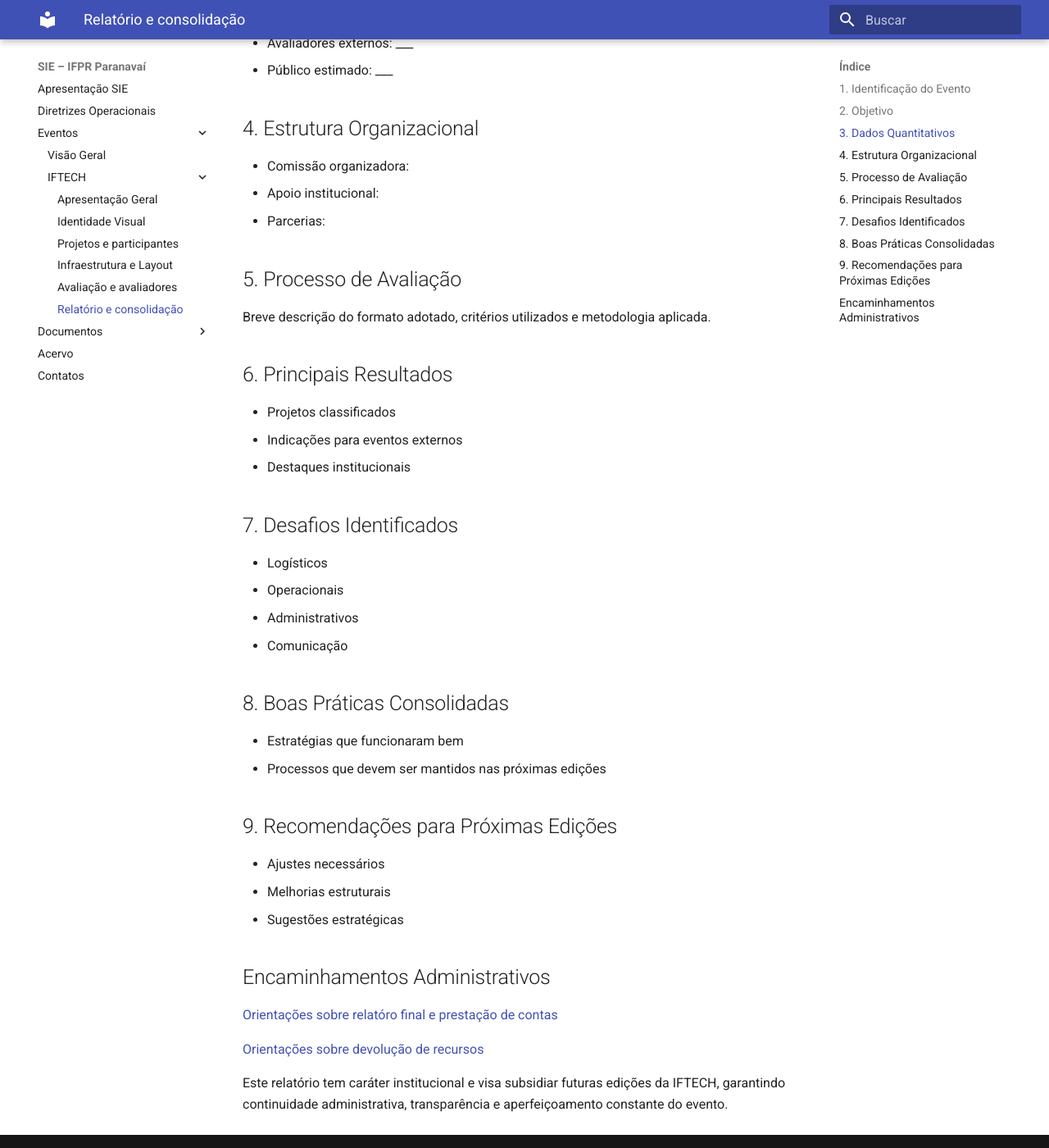
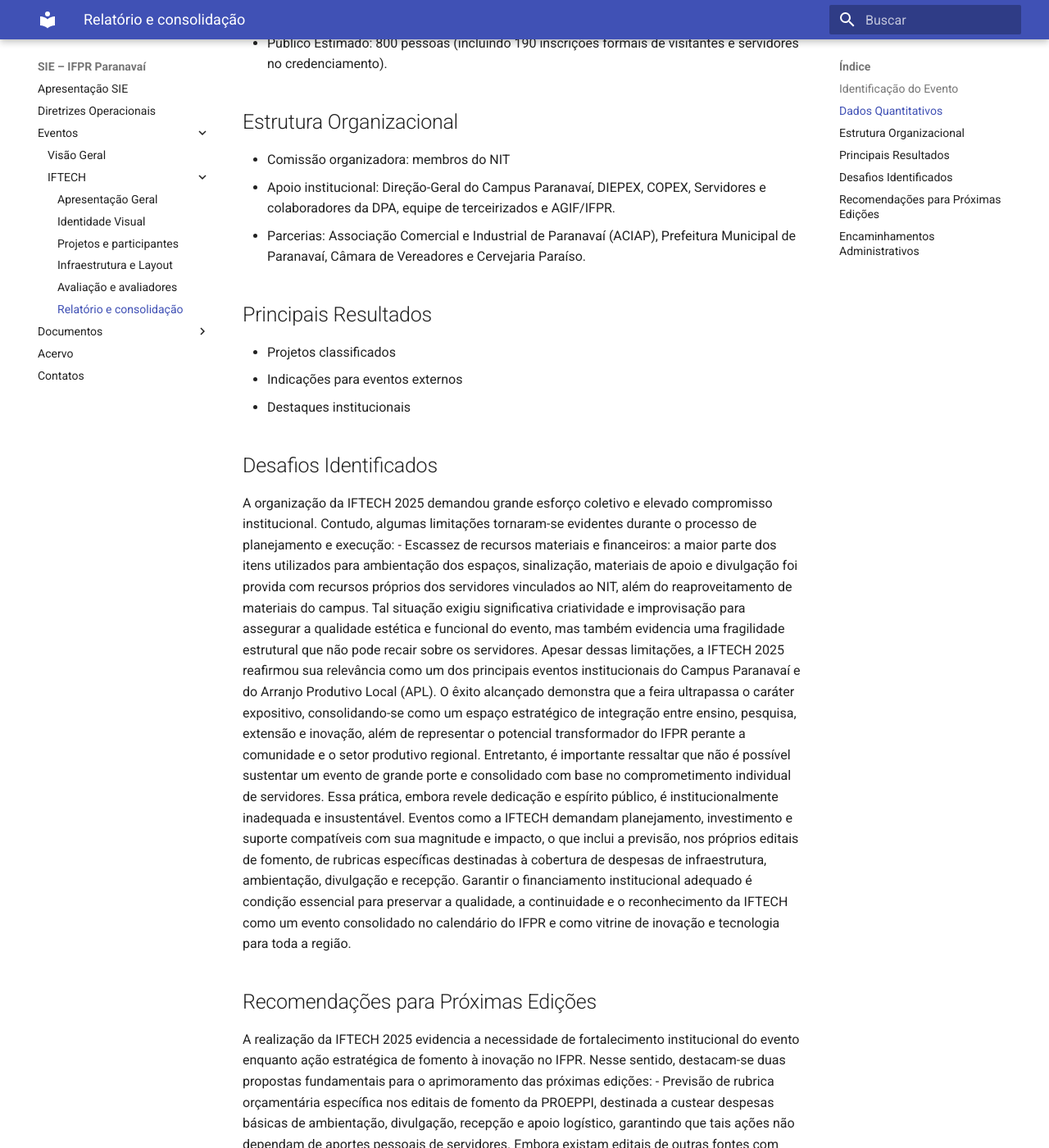
Before and after one commit to ifpr-sie-paranavai/dossie, an MkDocs documentation site: the page built from docs/eventos/iftech/relatorio.md, in a window 1280 px wide and 1400 px high, scrolled down 677 px. Shown: the whole window at 82% size. Built offline with MkDocs 1.6.1 and Material for MkDocs 9.7.7, drawn with Linux system fonts in a browser that asks for light colours; some of the changed text lies outside the part shown.

Commit message:
Update relatorio.md

```diff
--- a/docs/eventos/iftech/relatorio.md
+++ b/docs/eventos/iftech/relatorio.md
@@ -1,57 +1,51 @@
 # IFTECH – Relatório Institucional
 
-## 1. Identificação do Evento
+## Identificação do Evento
 
 - Nome: IFTECH – Feira de Inovação Tecnológica
 - Edição: 2025
 - Data: 04 de novembro de 2025
-- Local: IFPR Campus Paranavaí
+- Local: IFPR Campus Paranavaí (Ginásio, LABIEN e Laboratórios de Informática)
 
-## 2. Objetivo
+## Dados Quantitativos
 
-A IFTECH tem como finalidade promover a apresentação de projetos desenvolvidos pela comunidade acadêmica, integrando ensino, pesquisa, extensão e inovação, além de fortalecer a cultura institucional de empreendedorismo e desenvolvimento tecnológico.
-
-## 3. Dados Quantitativos
+A edição de 2025 consolidou-se pela ampla participação, alcançando aproximadamente 800 pessoas envolvidas.
 
 - Projetos apresentados: 64
-- Estudantes participantes: 148
-- Servidores orientadores: 46
-- Avaliadores externos: ___
-- Público estimado: ___
+- Estudantes expositores: 148
+- Servidores expositores: 46
+- Avaliadores das propostas: 4
+- Avaliadores dos protótipos: 10
+- Escolas Visitantes: 8 instituições (aprox. 400 alunos da rede pública e privada).
+- Público Estimado: 800 pessoas (incluindo 190 inscrições formais de visitantes e servidores no credenciamento).
 
-## 4. Estrutura Organizacional
+## Estrutura Organizacional
 
-- Comissão organizadora:
-- Apoio institucional:
-- Parcerias:
+- Comissão organizadora: membros do NIT
+- Apoio institucional: Direção-Geral do Campus Paranavaí, DIEPEX, COPEX, Servidores e colaboradores da DPA, equipe de terceirizados e AGIF/IFPR.
+- Parcerias: Associação Comercial e Industrial de Paranavaí (ACIAP), Prefeitura Municipal de Paranavaí, Câmara de Vereadores e Cervejaria Paraíso.
 
-## 5. Processo de Avaliação
-
-Breve descrição do formato adotado, critérios utilizados e metodologia aplicada.
-
-## 6. Principais Resultados
+## Principais Resultados
 
 - Projetos classificados
 - Indicações para eventos externos
 - Destaques institucionais
 
-## 7. Desafios Identificados
+## Desafios Identificados
 
-- Logísticos
-- Operacionais
-- Administrativos
-- Comunicação
+A organização da IFTECH 2025 demandou grande esforço coletivo e elevado compromisso institucional. Contudo, algumas limitações tornaram-se evidentes durante o processo de planejamento e execução:
+- Escassez de recursos materiais e financeiros: a maior parte dos itens utilizados para ambientação dos espaços, sinalização, materiais de apoio e divulgação foi provida com recursos próprios dos servidores vinculados ao NIT, além do reaproveitamento de materiais do campus. Tal situação exigiu significativa criatividade e improvisação para assegurar a qualidade estética e funcional do evento, mas também evidencia uma fragilidade estrutural que não pode recair sobre os servidores.
+Apesar dessas limitações, a IFTECH 2025 reafirmou sua relevância como um dos principais eventos institucionais do Campus Paranavaí e do Arranjo Produtivo Local (APL). O êxito alcançado demonstra que a feira ultrapassa o caráter expositivo, consolidando-se como um espaço estratégico de integração entre ensino, pesquisa, extensão e inovação, além de representar o potencial transformador do IFPR perante a comunidade e o setor produtivo regional.
+Entretanto, é importante ressaltar que não é possível sustentar um evento de grande porte e consolidado com base no comprometimento individual de servidores. Essa prática, embora revele dedicação e espírito público, é institucionalmente inadequada e insustentável.
+Eventos como a IFTECH demandam planejamento, investimento e suporte compatíveis com sua magnitude e impacto, o que inclui a previsão, nos próprios editais de fomento, de rubricas específicas destinadas à cobertura de despesas de infraestrutura, ambientação, divulgação e recepção.
+Garantir o financiamento institucional adequado é condição essencial para preservar a qualidade, a continuidade e o reconhecimento da IFTECH como um evento consolidado no calendário do IFPR e como vitrine de inovação e tecnologia para toda a região.
 
-## 8. Boas Práticas Consolidadas
+## Recomendações para Próximas Edições
 
-- Estratégias que funcionaram bem
-- Processos que devem ser mantidos nas próximas edições
+A realização da IFTECH 2025 evidencia a necessidade de fortalecimento institucional do evento enquanto ação estratégica de fomento à inovação no IFPR. Nesse sentido, destacam-se duas propostas fundamentais para o aprimoramento das próximas edições:
+- Previsão de rubrica orçamentária específica nos editais de fomento da PROEPPI, destinada a custear despesas básicas de ambientação, divulgação, recepção e apoio logístico, garantindo que tais ações não dependam de aportes pessoais de servidores. Embora existam editais de outras fontes com finalidades semelhantes, nem sempre seus prazos e critérios se alinham às demandas operacionais e ao calendário institucional. Por isso, esse aporte deveria ser oriundo do próprio IFPR, assegurando a continuidade e a sustentabilidade do evento independentemente de recursos externos.
+- Valorização e reconhecimento institucional da IFTECH, com sua inclusão no calendário permanente de ações estratégicas do IFPR, especialmente durante o período de vigência do processo seletivo de ingresso. Essa integração permitiria associar a apresentação do potencial institucional do campus à divulgação de suas oportunidades formativas, reforçando o caráter estratégico do evento como vitrine da inovação, da criatividade e da relevância social do Instituto Federal do Paraná.
 
-## 9. Recomendações para Próximas Edições
-
-- Ajustes necessários
-- Melhorias estruturais
-- Sugestões estratégicas
 
 ## Encaminhamentos Administrativos
 
```
